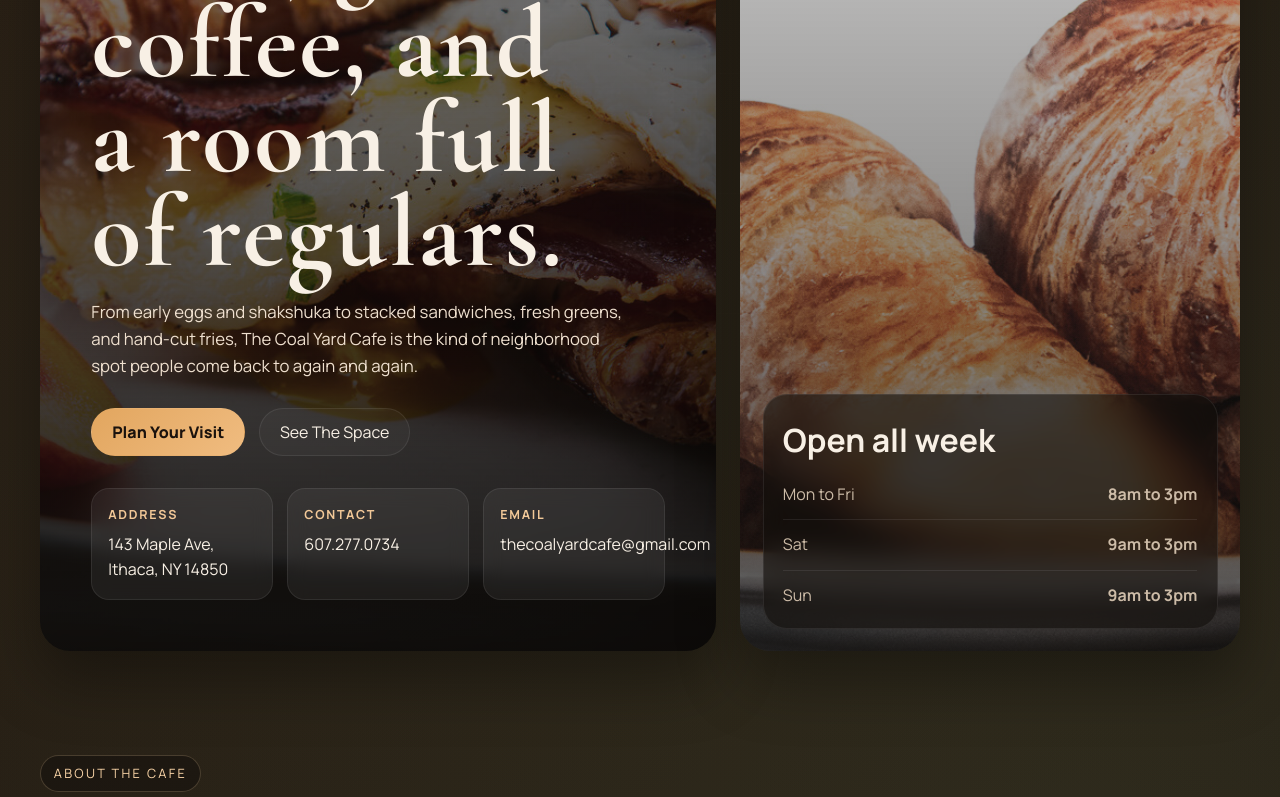
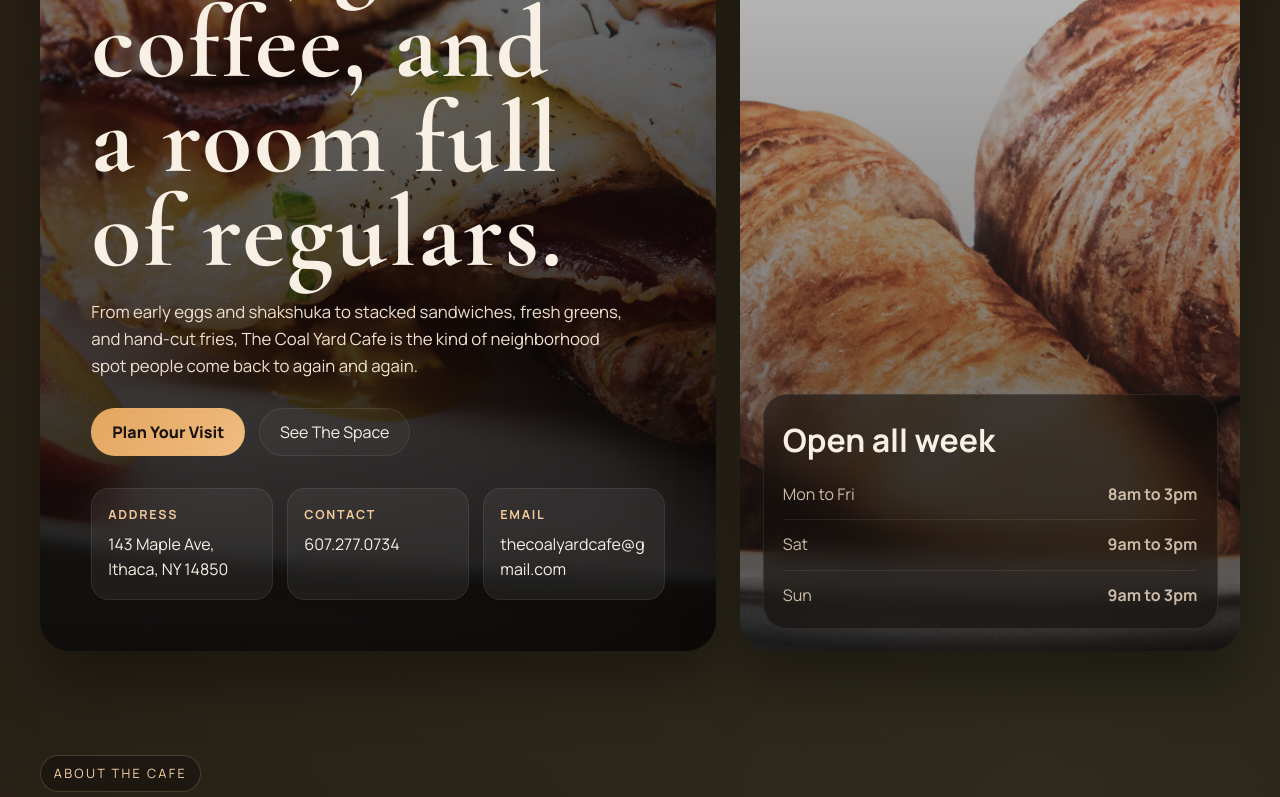
Before and after one commit to HamKode/CoalYardCafe, a plain HTML site: page index.html in a window 1280 px wide. Shown: the part 407-1204 px from the top of the page. Drawn offline with nearby package versions, Linux system fonts and the light colour scheme.

Commit message:
Initial commit

```diff
--- a/index.html
+++ b/index.html
@@ -305,6 +305,7 @@
       background: rgba(255, 255, 255, 0.06);
       border: 1px solid rgba(255, 255, 255, 0.08);
       backdrop-filter: blur(10px);
+      min-width: 0;
     }
 
     .meta-chip strong {
@@ -314,6 +315,12 @@
       letter-spacing: 0.14em;
       color: #f3c998;
       margin-bottom: 0.4rem;
+    }
+
+    .meta-chip span {
+      display: block;
+      overflow-wrap: anywhere;
+      word-break: break-word;
     }
 
     .hero-visual {
```
